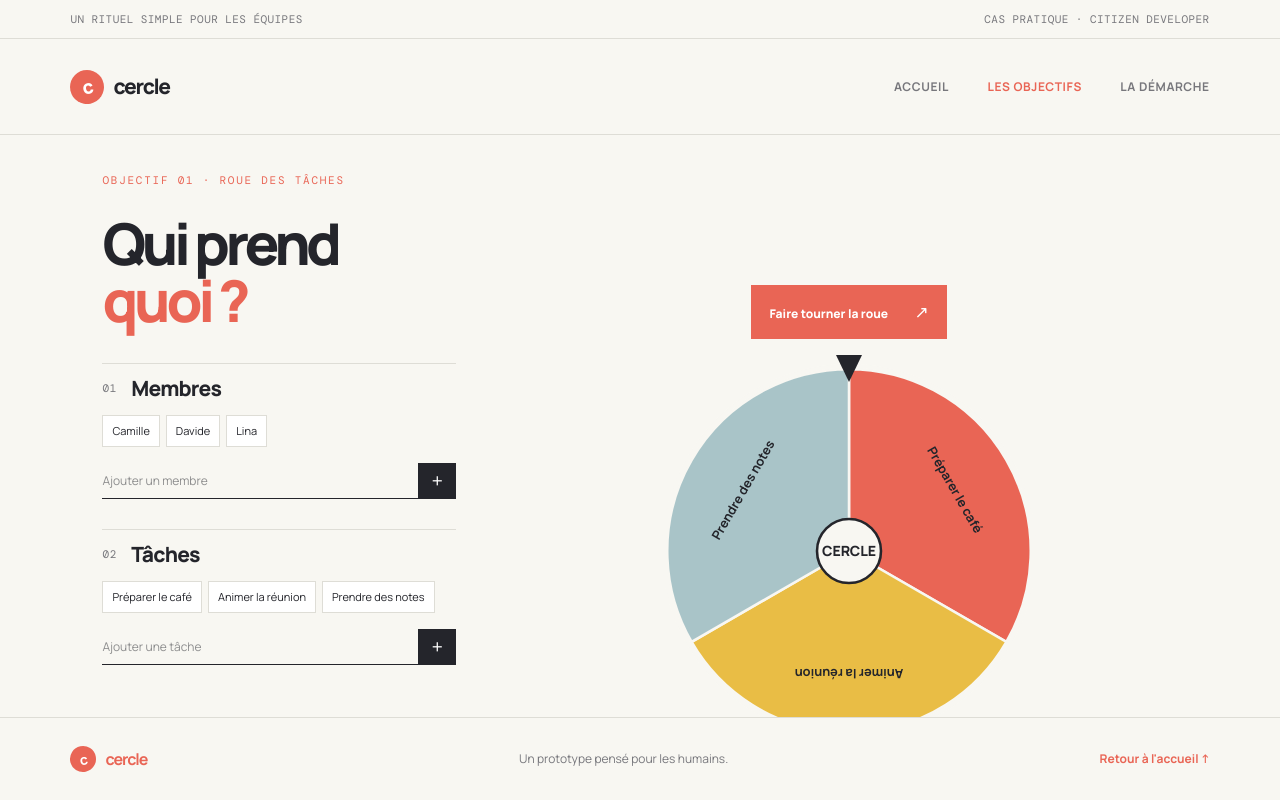
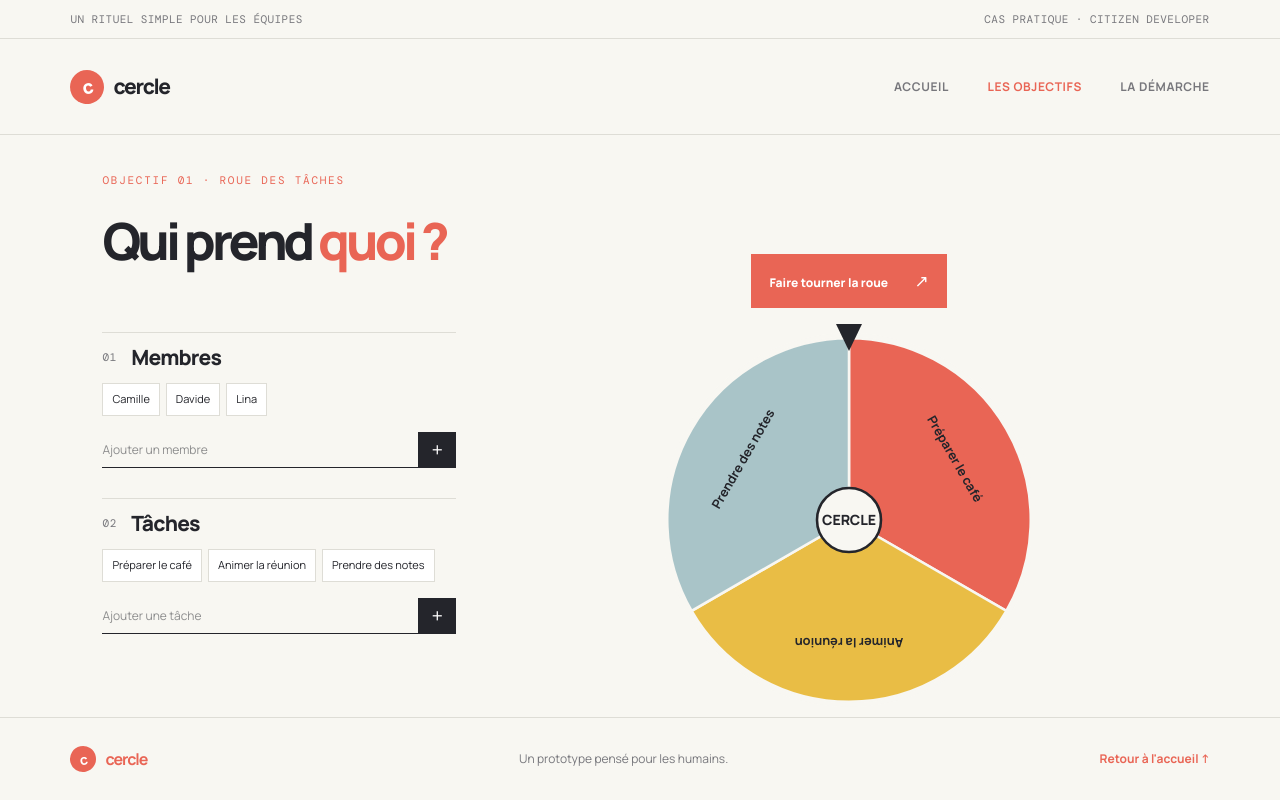
Before and after one commit to Niniteddu/cercle-citizen-developer-frontend-davide-carboni, a React (Vite) app: page /objectifs/roue-des-taches in a window 1280 px wide. Built offline with nearby package versions, Linux system fonts and the light colour scheme.

Commit message:
clheck and clean space

```diff
--- a/src/App.css
+++ b/src/App.css
@@ -131,7 +131,7 @@ h1 em, h2 em { color: var(--coral); font-style: normal; }
 
 .task-wheel-page { display: flex; flex: 1; flex-direction: column; min-height: 0; padding: 3% 8%; }
 .task-wheel-header { align-items: end; display: flex; justify-content: space-between; margin-bottom: 2%; }
-.task-wheel-header h1 { font-size: clamp(38px, 4.5vw, 66px); margin-bottom: 0; }
+.task-wheel-header h1 { font-size: clamp(34px, 4vw, 60px); margin-bottom: 0; white-space: nowrap; }
 .task-wheel-intro { color: var(--muted); font-size: 14px; line-height: 1.6; margin: 0 0 5px; max-width: 310px; }
 .task-wheel-layout { display: grid; flex: 1; gap: 6%; grid-template-columns: minmax(220px, .7fr) 1.3fr; min-height: 0; }
 .task-wheel-settings { align-self: center; display: grid; gap: 30px; }
@@ -202,6 +202,7 @@ h1 em, h2 em { color: var(--coral); font-style: normal; }
   .process-back-link { display: inline-flex; margin-top: 32px; }
   .task-wheel-page { overflow: auto; padding: 42px 8%; }
   .task-wheel-header { align-items: start; display: block; margin-bottom: 36px; }
+  .task-wheel-header h1 { white-space: normal; }
   .task-wheel-intro { margin-top: 20px; }
   .task-wheel-layout { display: block; }
   .task-wheel-settings { gap: 24px; margin-bottom: 40px; }
--- a/src/pages/TaskWheelPage.tsx
+++ b/src/pages/TaskWheelPage.tsx
@@ -53,7 +53,7 @@ function TaskWheelPage() {
       <div className="task-wheel-header">
         <div>
           <p className="eyebrow">Objectif 01 · Roue des tâches</p>
-          <h1>Qui prend<br /><em>quoi ?</em></h1>
+          <h1>Qui prend <em>quoi ?</em></h1>
         </div>
       </div>
 
```
